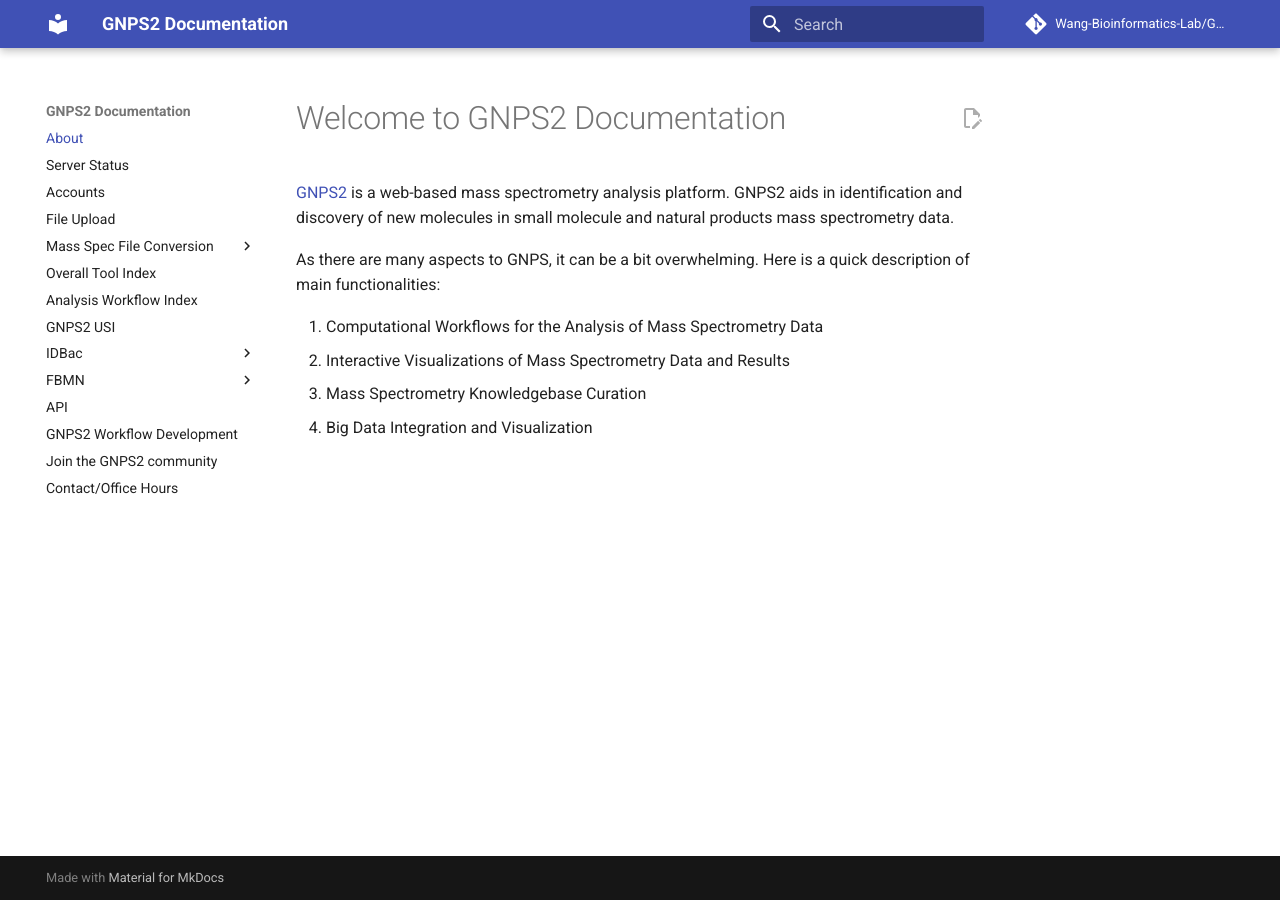
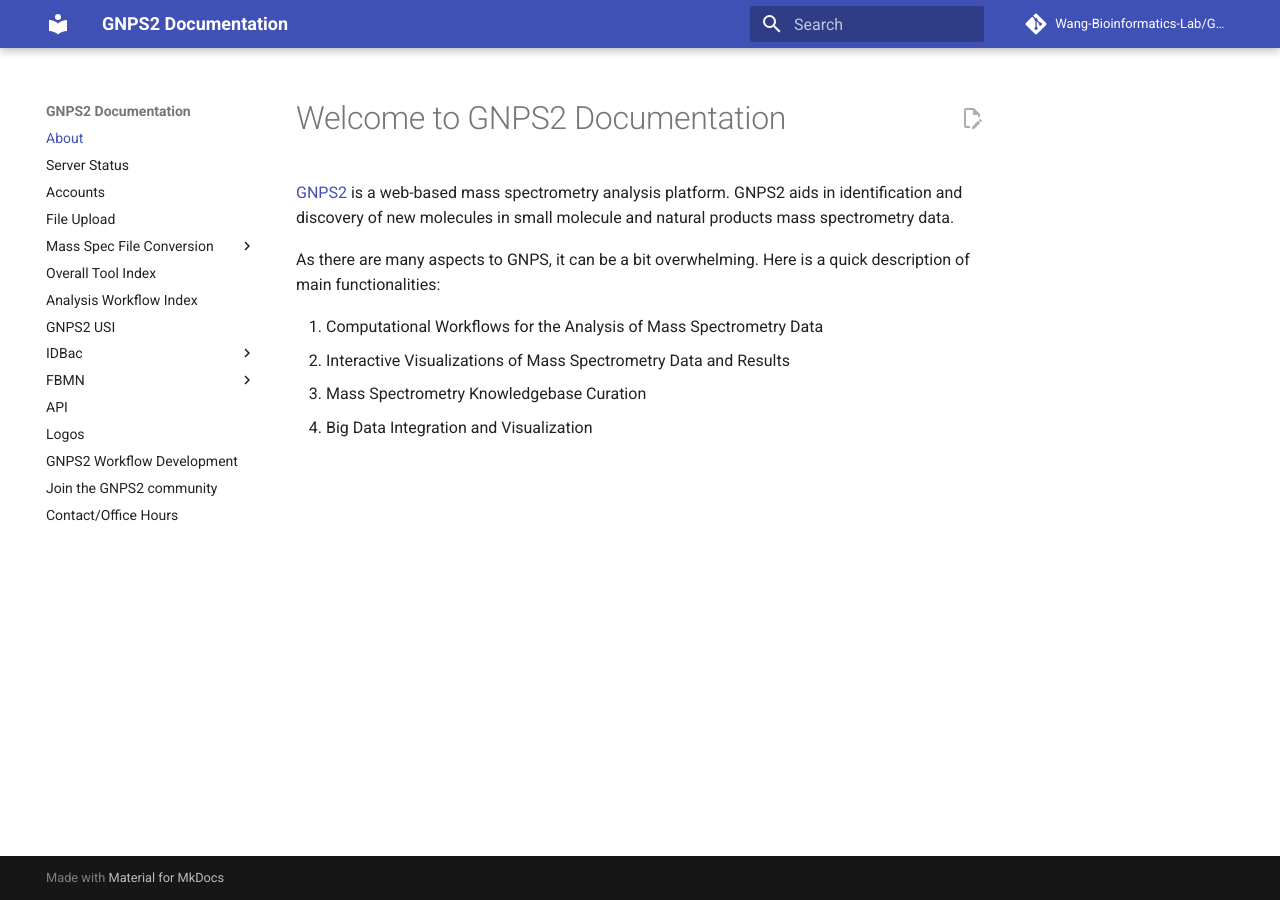
Before and after one commit to Wang-Bioinformatics-Lab/GNPS2_Documentation, an MkDocs documentation site: the page built from docs/index.md, in a window 1280 px wide. Built offline with MkDocs 1.6.1 and Material for MkDocs 9.7.7, drawn with Linux system fonts in a browser that asks for light colours; comment, search, counter and statistics services are not loaded.

Commit message:
udpating

```diff
--- a/mkdocs.yml
+++ b/mkdocs.yml
@@ -23,6 +23,7 @@
     - FBMN:
         Agilent: agilent_fbmn.md
     - API: api.md
+    - Logos: logos.md
     - GNPS2 Workflow Development: workflowdev.md
     - Join the GNPS2 community: community.md
     - Contact/Office Hours: contact.md
```
